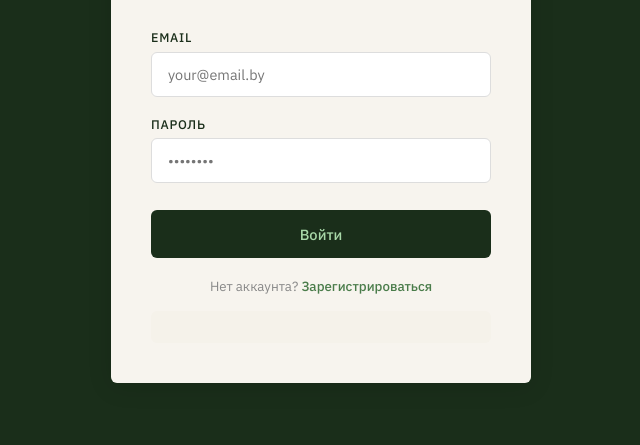
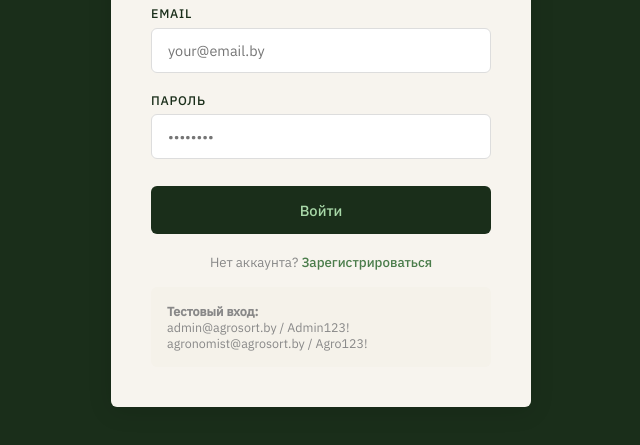
Before and after one commit to PavelMikhnuyk/agrosort, a plain HTML site: page frontend/pages/login.html in a window 1280 px wide. Shown: the part 257-702 px from the top of the page, without its empty margins (319-959 px from the left). Drawn offline with nearby package versions, Linux system fonts and the light colour scheme.

```diff
--- a/frontend/pages/login.html
+++ b/frontend/pages/login.html
@@ -22,6 +22,9 @@
     <button class="btn-submit" id="submitBtn" onclick="login()">Войти</button>
     <div class="auth-link">Нет аккаунта? <a href="/pages/register.html">Зарегистрироваться</a></div>
     <div style="margin-top:1rem;padding:1rem;background:#f5f2ea;border-radius:6px;font-size:.78rem;color:var(--gray)">
+      <strong>Тестовый вход:</strong><br>
+      admin@agrosort.by / Admin123!<br>
+      agronomist@agrosort.by / Agro123!
     </div>
   </div>
 </div>
```
